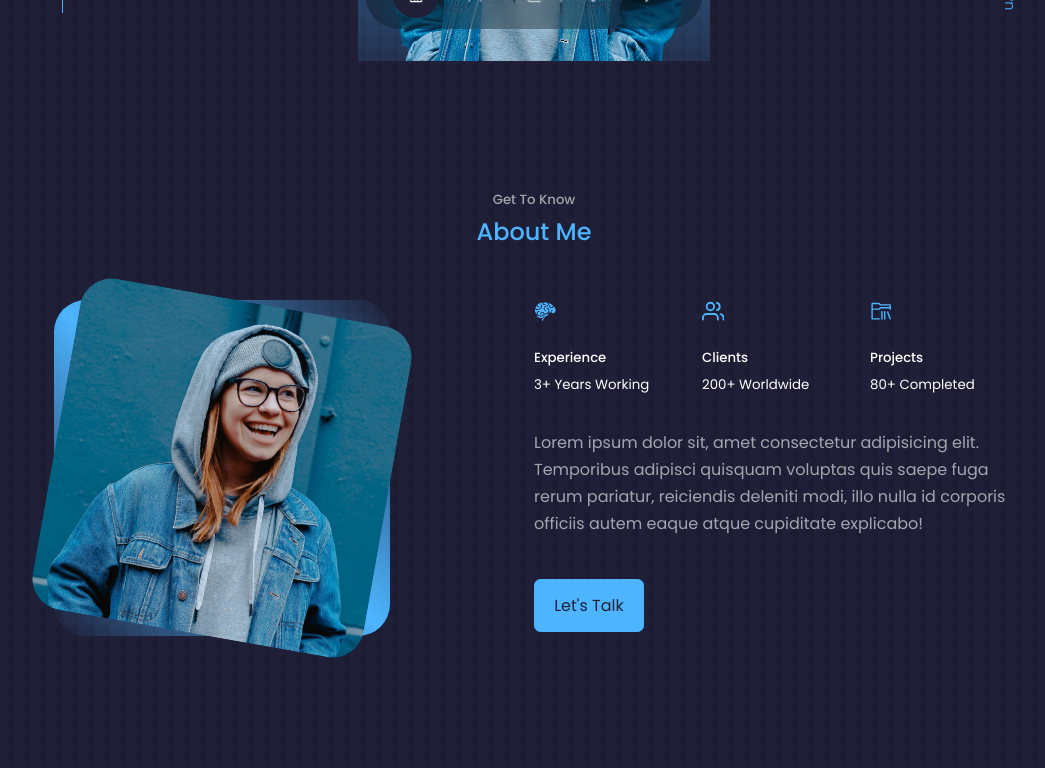
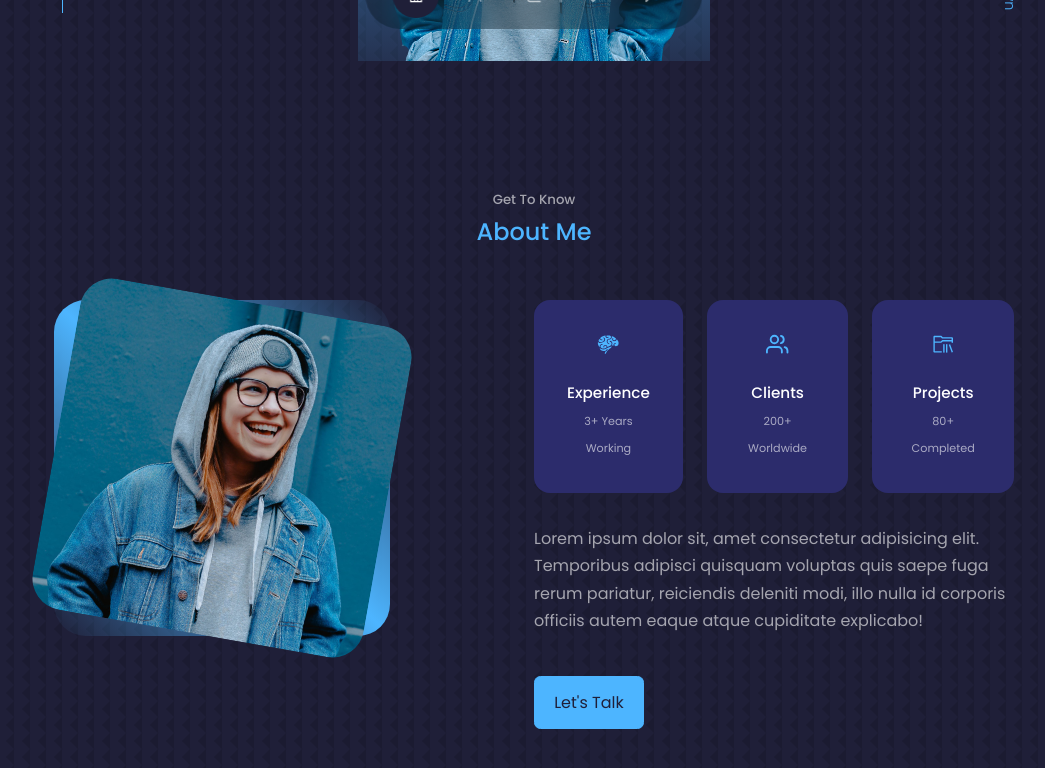
Before and after one commit to KhalilMohamed01/react-portfolio, a React (Create React App) app: page / in a window 1280 px wide. Shown: the part 739-1507 px from the top of the page, without its empty margins (106-1151 px from the left). Built offline with nearby package versions, Linux system fonts and the light colour scheme; a web font is replaced by a local one.

Commit message:
about css

```diff
--- a/src/components/about/About.jsx
+++ b/src/components/about/About.jsx
@@ -19,17 +19,17 @@ export const About = () => {
     </div>
     <div className="about__content">
       <div className="about__cards">
-        <article className='about__tag'>
+        <article className='about__card'>
           <GiBrain className="about__icon"/>
           <h5>Experience</h5>
           <small>3+ Years Working</small>
         </article>
-        <article className='about__tag'>
+        <article className='about__card'>
           <FiUsers className="about__icon"/>
           <h5>Clients</h5>
           <small>200+ Worldwide</small>
         </article>
-        <article className='about__tag'>
+        <article className='about__card'>
           <VscFolderLibrary className="about__icon"/>
           <h5>Projects</h5>
           <small>80+ Completed</small>
```
